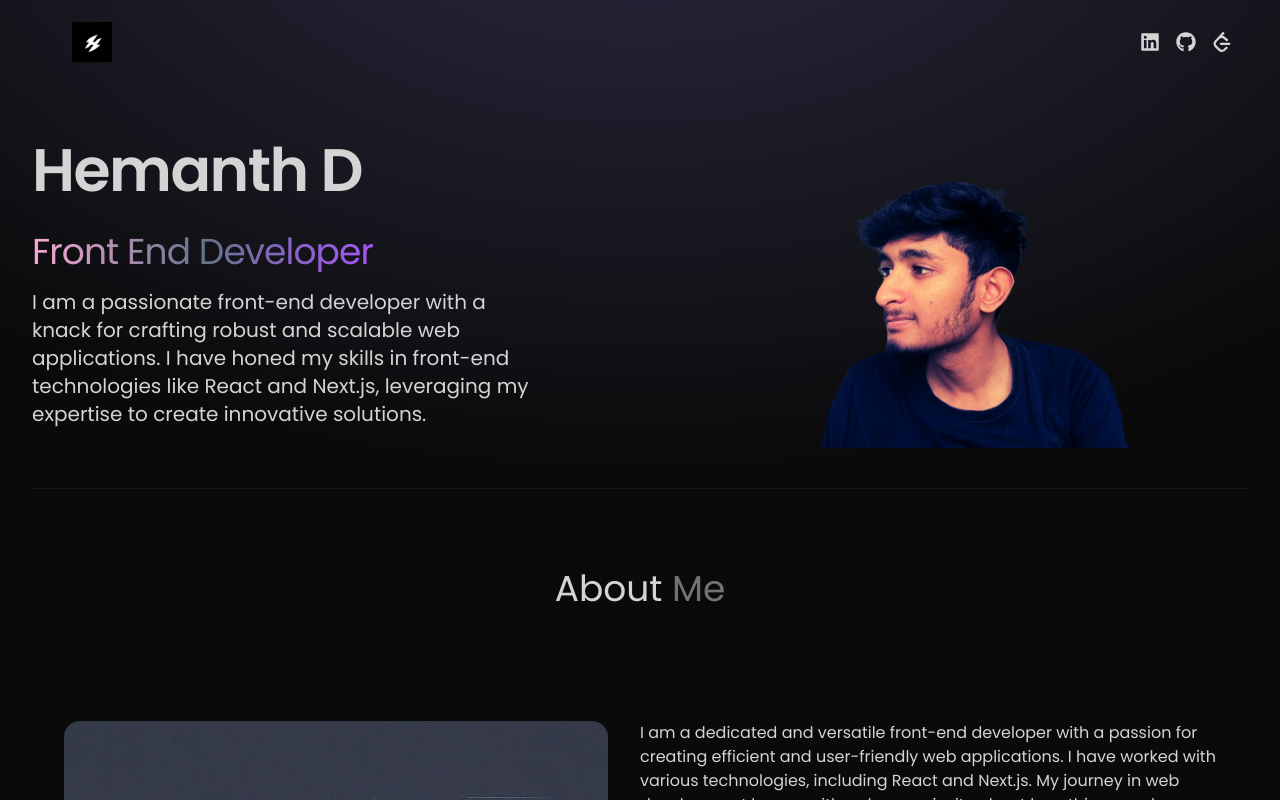
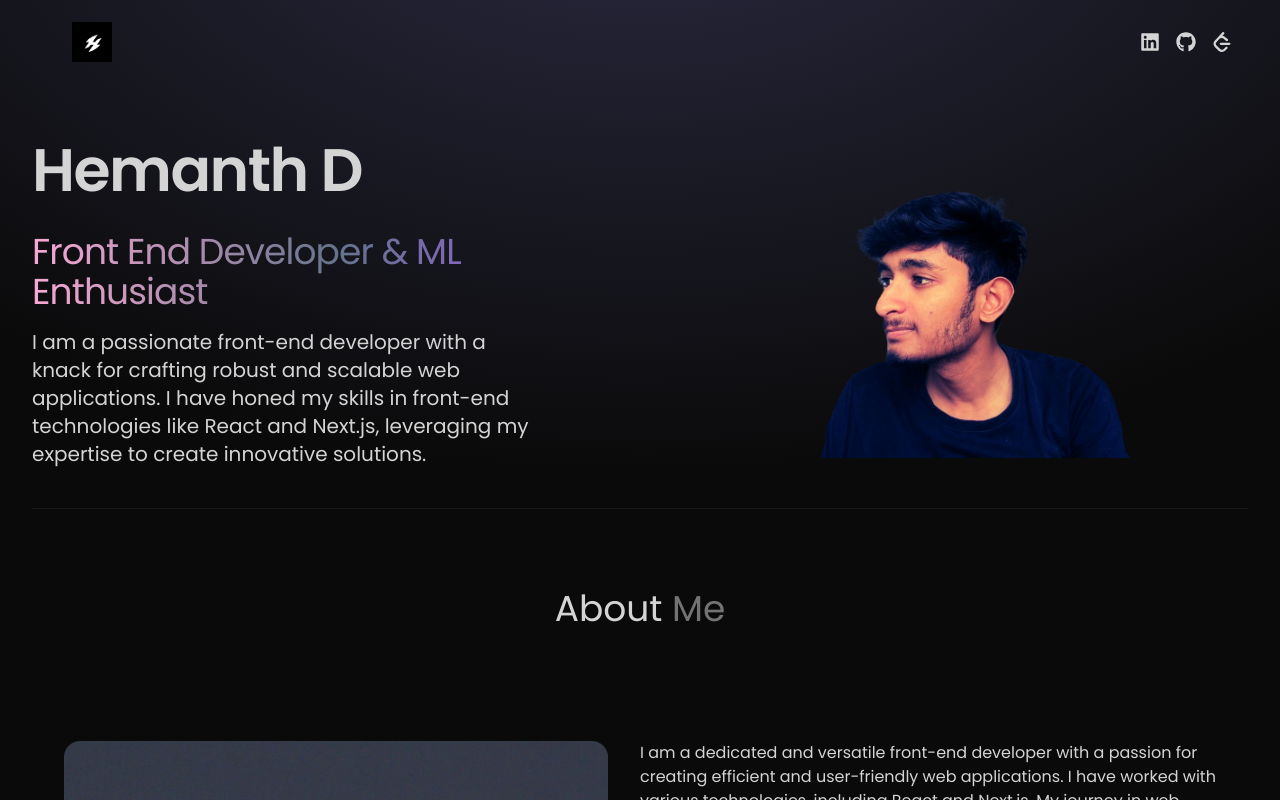
Before and after one commit to Hemanth-1323/portfolio-web, a React (Vite) app: page / in a window 1280 px wide. Shown: the top 800 px of the page. Built offline with nearby package versions, Linux system fonts and the light colour scheme.

Commit message:
Update Hero.jsx

```diff
--- a/src/components/Hero.jsx
+++ b/src/components/Hero.jsx
@@ -30,7 +30,7 @@ const Hero = () => {
               animate="visible"
               className="bg-gradient-to-r from-pink-300 via-slate-500 to-purple-500 bg-clip-text text-3xl tracking-tight text-transparent lg:text-4xl"
             >
-              Front End Developer
+              Front End Developer & ML Enthusiast
             </motion.span>
             <motion.p
               variants={container(1)}
```
